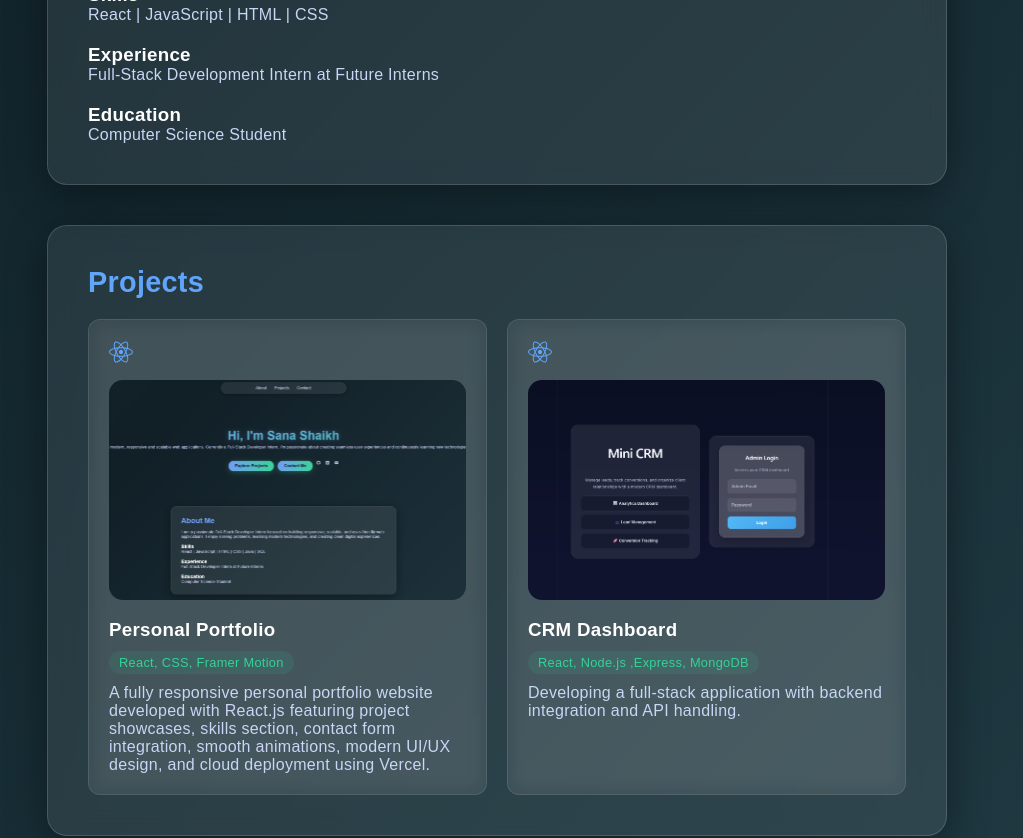
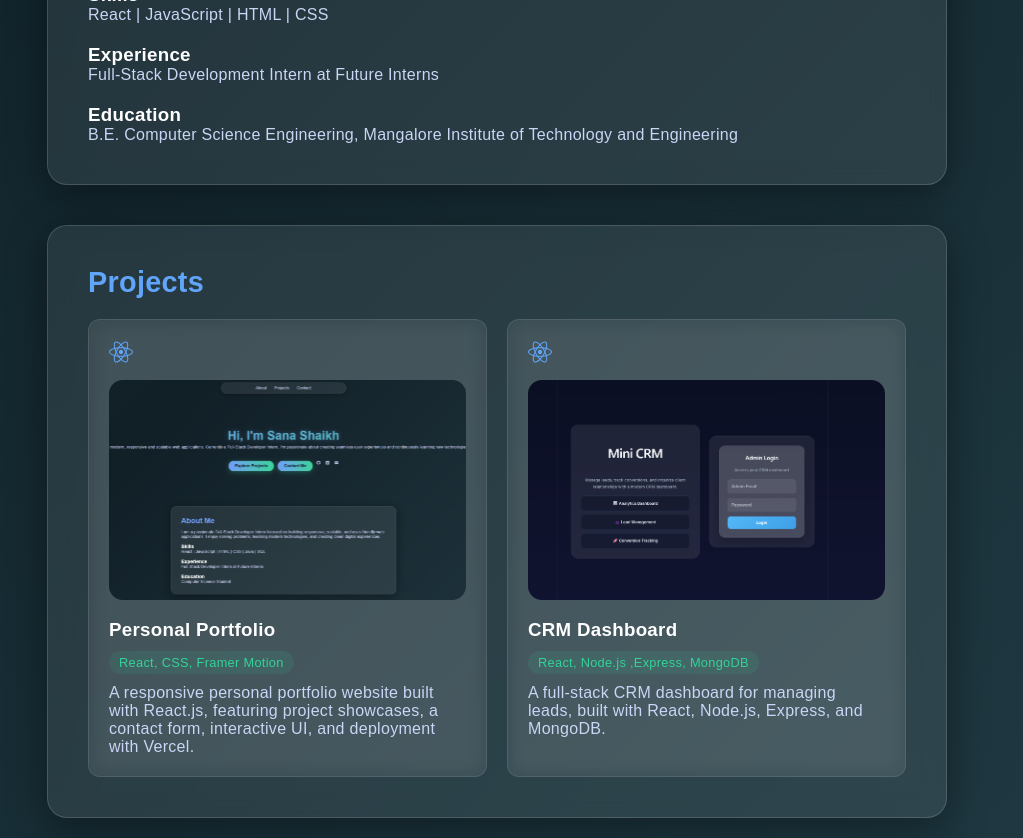
Before and after one commit to SanaShaikh171/FUTURE_FS_01, a React (Vite) app: page / in a window 1280 px wide. Shown: the part 680-1518 px from the top of the page, without its empty margins (143-1166 px from the left). Built offline with nearby package versions, Linux system fonts and the light colour scheme.

Commit message:
Update project descriptions and education details

```diff
--- a/src/App.jsx
+++ b/src/App.jsx
@@ -15,15 +15,14 @@ const projects = [
   {
     title: "Personal Portfolio",
     tech: "React, CSS, Framer Motion",
-    desc: "A fully responsive personal portfolio website developed with React.js featuring project showcases, skills section, contact form integration, smooth animations, modern UI/UX design, and cloud deployment using Vercel.",
+    desc: "A responsive personal portfolio website built with React.js, featuring project showcases, a contact form, interactive UI, and deployment with Vercel.",
     image: "/portfolio.png",
     link: "https://future-fs-01-ten-gamma.vercel.app/"
   },
   {
     title: "CRM Dashboard",
     tech: "React, Node.js ,Express, MongoDB",
-    desc: "Developing a full-stack application with backend integration and API handling.",
-
+    desc: "A full-stack CRM dashboard for managing leads, built with React, Node.js, Express, and MongoDB.",
     image: "/CRM.png",
     link: "https://future-fs-02-gamma-mocha.vercel.app/"
 
@@ -130,7 +129,7 @@ const handleSubmit = async (e) => {
         <p>Full-Stack Development Intern at Future Interns</p>
 
         <h3 style={{ marginTop: "20px" }}>Education</h3>
-        <p>Computer Science Student</p>
+        <p>B.E. Computer Science Engineering, Mangalore Institute of Technology and Engineering</p>
       </section>
 
       {/* PROJECTS */}
```
